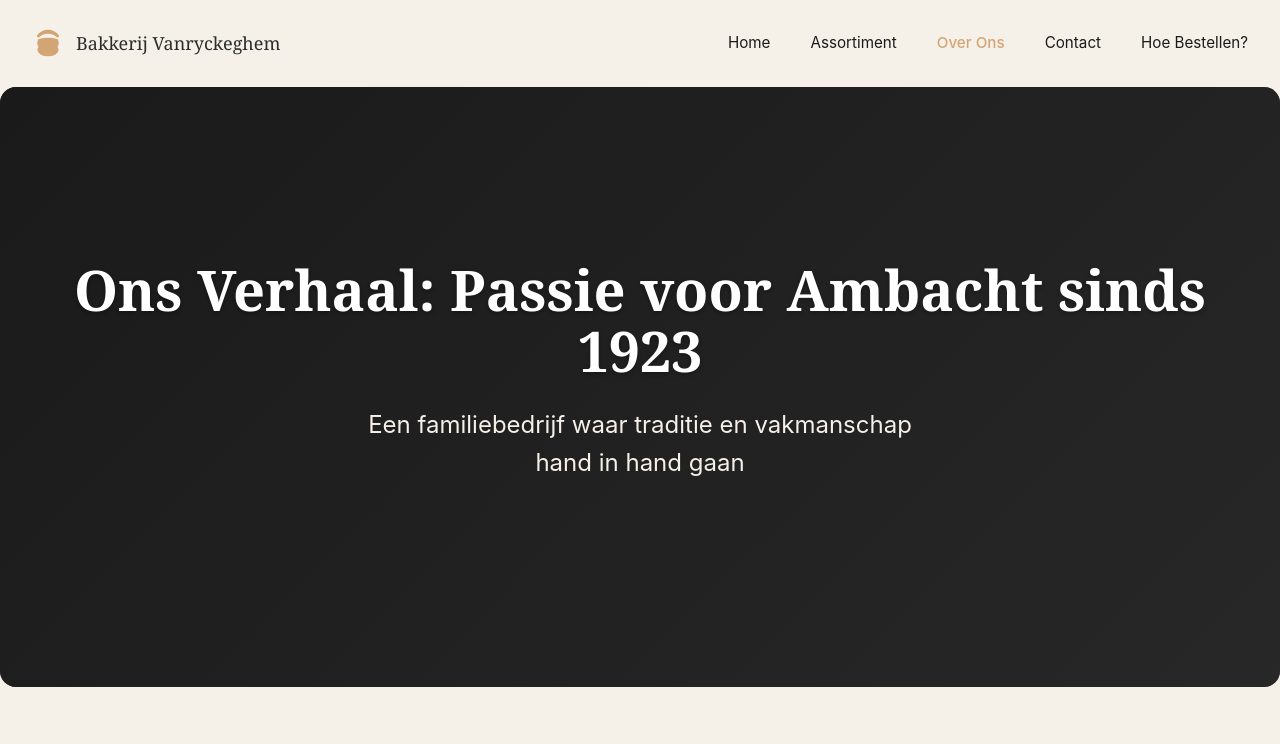
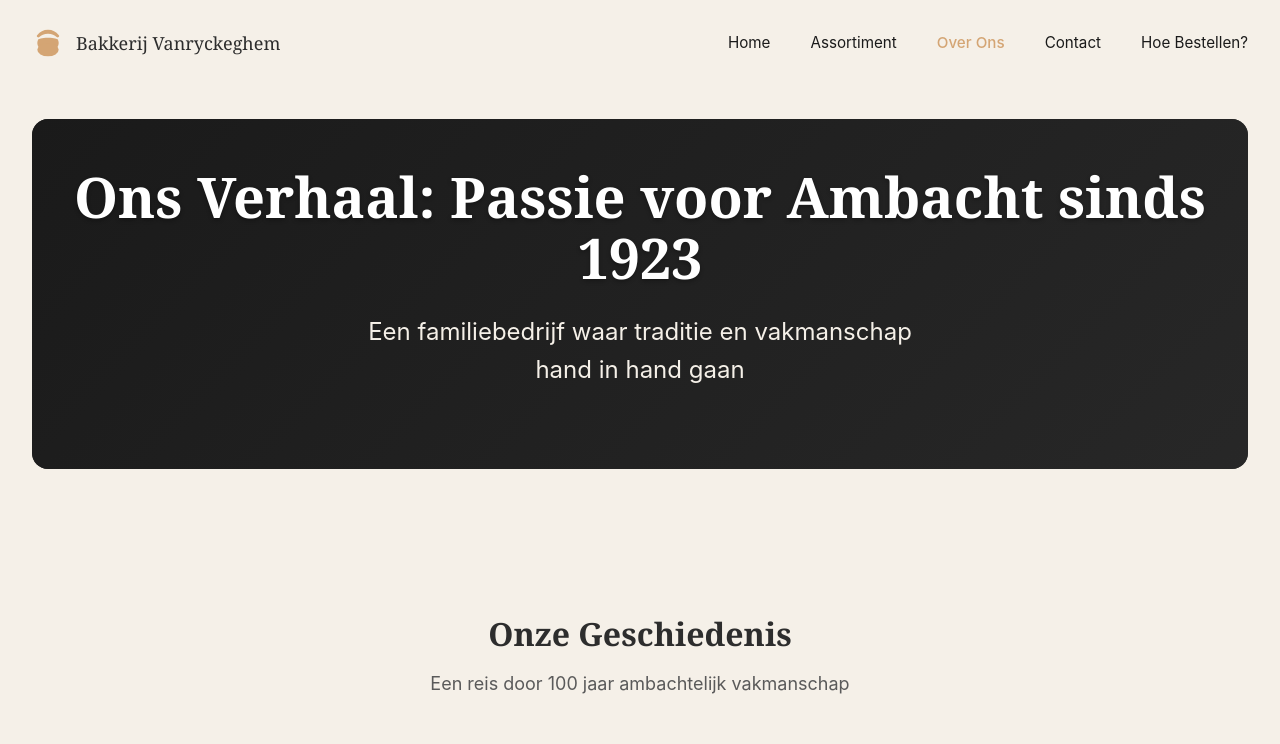
Before and after one commit to SanderVanryckeghem/bakkerij_vanryckeghem, an Angular app in the folder bakkerij_vanryckeghem/: page /over-ons in a window 1280 px wide. Shown: the top 744 px of the page. Built offline with nearby package versions, Linux system fonts and the light colour scheme.

Commit message:
Update width of hero section

```diff
--- a/bakkerij_vanryckeghem/src/app/features/assortiment/assortiment/assortiment.html
+++ b/bakkerij_vanryckeghem/src/app/features/assortiment/assortiment/assortiment.html
@@ -1,10 +1,11 @@
-<div>
+<div class="container-custom py-8">
   <app-hero
     title="Ons Assortiment"
     subtitle="Ontdek onze ambachtelijke producten, dagelijks vers gebakken"
   ></app-hero>
+</div>
 
-  <div class="container-custom py-16">
+<div class="container-custom py-16">
     <section class="mb-12">
       <div class="category-filters">
         @for (category of categories; track category) {
@@ -49,5 +50,4 @@
         </div>
       }
     </section>
-  </div>
 </div>
--- a/bakkerij_vanryckeghem/src/app/features/bestellen/bestellen/bestellen.html
+++ b/bakkerij_vanryckeghem/src/app/features/bestellen/bestellen/bestellen.html
@@ -1,10 +1,11 @@
-<div>
+<div class="container-custom py-8">
   <app-hero
     title="Hoe kan u bestellen?"
     subtitle="Gemakkelijk en snel uw favoriete brood en gebak reserveren"
   ></app-hero>
+</div>
 
-  <div class="container-custom py-16">
+<div class="container-custom py-16">
     <section class="mb-16">
       <div class="text-center mb-12">
         <h2 class="text-section text-bakery-brown mb-4">Kies uw bestelmethode</h2>
@@ -84,5 +85,4 @@
         }
       </div>
     </section>
-  </div>
 </div>
--- a/bakkerij_vanryckeghem/src/app/features/contact/contact/contact.html
+++ b/bakkerij_vanryckeghem/src/app/features/contact/contact/contact.html
@@ -1,10 +1,11 @@
-<div>
+<div class="container-custom py-8">
   <app-hero
     title="Neem Contact Op"
     subtitle="We helpen u graag verder"
   ></app-hero>
+</div>
 
-  <div class="container-custom py-16">
+<div class="container-custom py-16">
     <div class="grid grid-cols-1 lg:grid-cols-2 gap-12 mb-16">
       <section>
         <h2 class="text-section text-bakery-brown mb-8">Contactgegevens</h2>
@@ -78,5 +79,4 @@
         </div>
       </div>
     </section>
-  </div>
 </div>
--- a/bakkerij_vanryckeghem/src/app/features/over-ons/over-ons/over-ons.html
+++ b/bakkerij_vanryckeghem/src/app/features/over-ons/over-ons/over-ons.html
@@ -1,10 +1,11 @@
-<div>
+<div class="container-custom py-8">
   <app-hero
     title="Ons Verhaal: Passie voor Ambacht sinds 1923"
     subtitle="Een familiebedrijf waar traditie en vakmanschap hand in hand gaan"
   ></app-hero>
+</div>
 
-  <div class="container-custom py-16">
+<div class="container-custom py-16">
     <section class="mb-16">
       <div class="text-center mb-12">
         <h2 class="text-section text-bakery-brown mb-4">Onze Geschiedenis</h2>
@@ -81,5 +82,4 @@
         }
       </div>
     </section>
-  </div>
 </div>
--- a/bakkerij_vanryckeghem/src/app/shared/components/hero/hero.scss
+++ b/bakkerij_vanryckeghem/src/app/shared/components/hero/hero.scss
@@ -2,7 +2,7 @@
 
 .hero {
   position: relative;
-  min-height: 500px;
+  min-height: 300px;
   display: flex;
   align-items: center;
   justify-content: center;
@@ -15,7 +15,7 @@
   margin-bottom: 3rem;
 
   @media (min-width: 768px) {
-    min-height: 600px;
+    min-height: 350px;
   }
 }
 
@@ -36,7 +36,7 @@
   position: relative;
   z-index: 1;
   text-align: center;
-  padding: 3rem 1rem;
+  padding: 2rem 1rem;
 }
 
 .hero-title {
```
